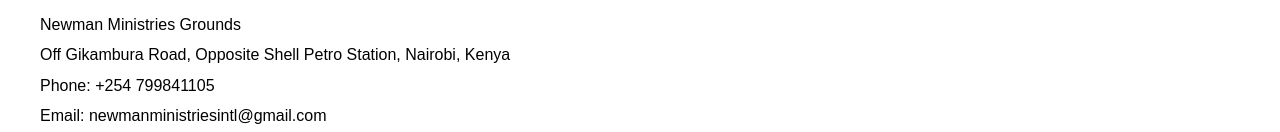
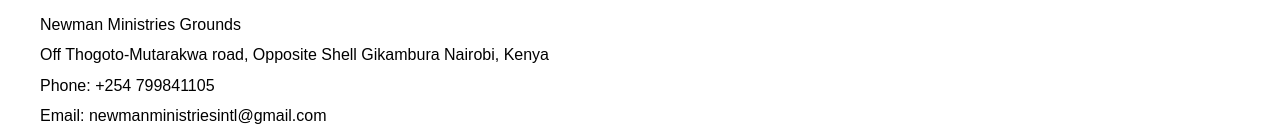
Before and after one commit to Wambu-i7/New-Man-Ministries, a plain HTML site: page contact.html in a window 1280 px wide. Shown: the part 1165-1297 px from the top of the page. Drawn offline with Linux system fonts and the light colour scheme.

Commit message:
Update contact.html

```diff
--- a/contact.html
+++ b/contact.html
@@ -83,7 +83,7 @@
       <div class="contact-info">
         <h3>Our Location</h3>
         <p>Newman Ministries Grounds</p>
-        <p>Off Gikambura Road, Opposite Shell Petro Station, Nairobi, Kenya</p>
+        <p>Off Thogoto-Mutarakwa road, Opposite Shell Gikambura Nairobi, Kenya</p>
         <p>Phone: +254 799841105</p>
         <p>Email: newmanministriesintl@gmail.com</p>
       </div>
```
